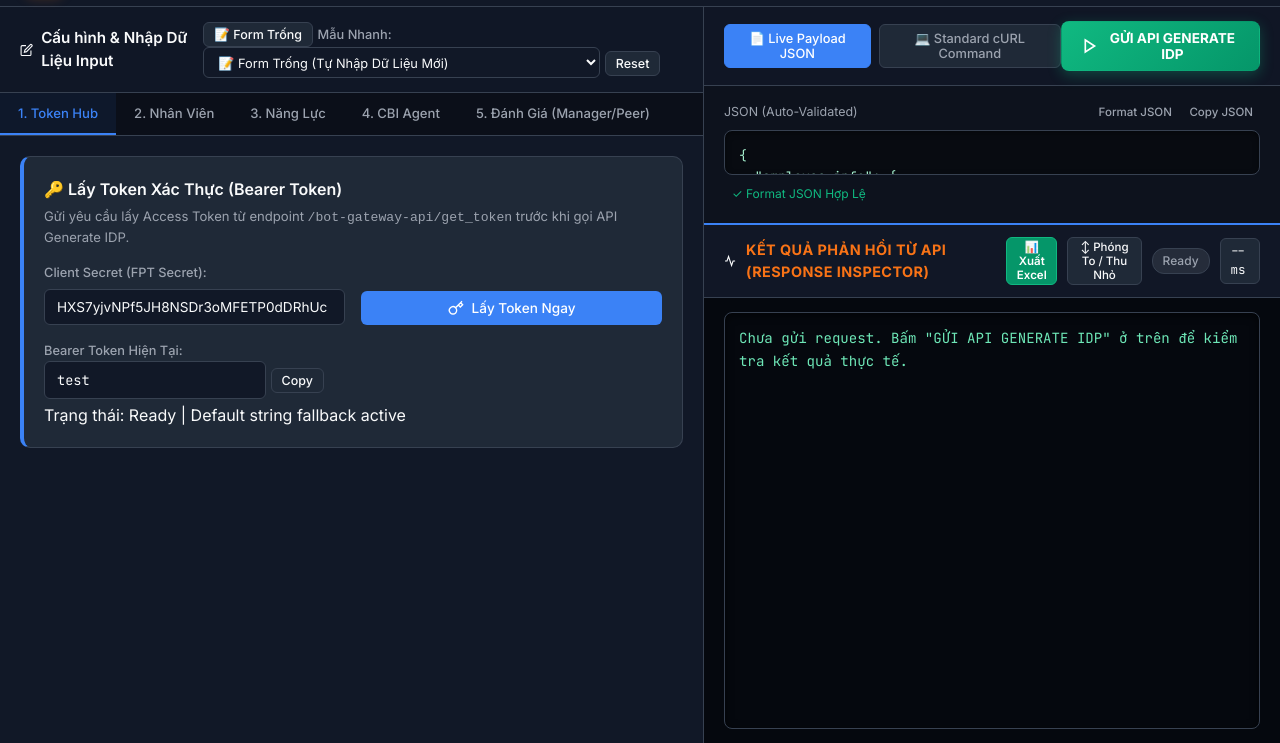
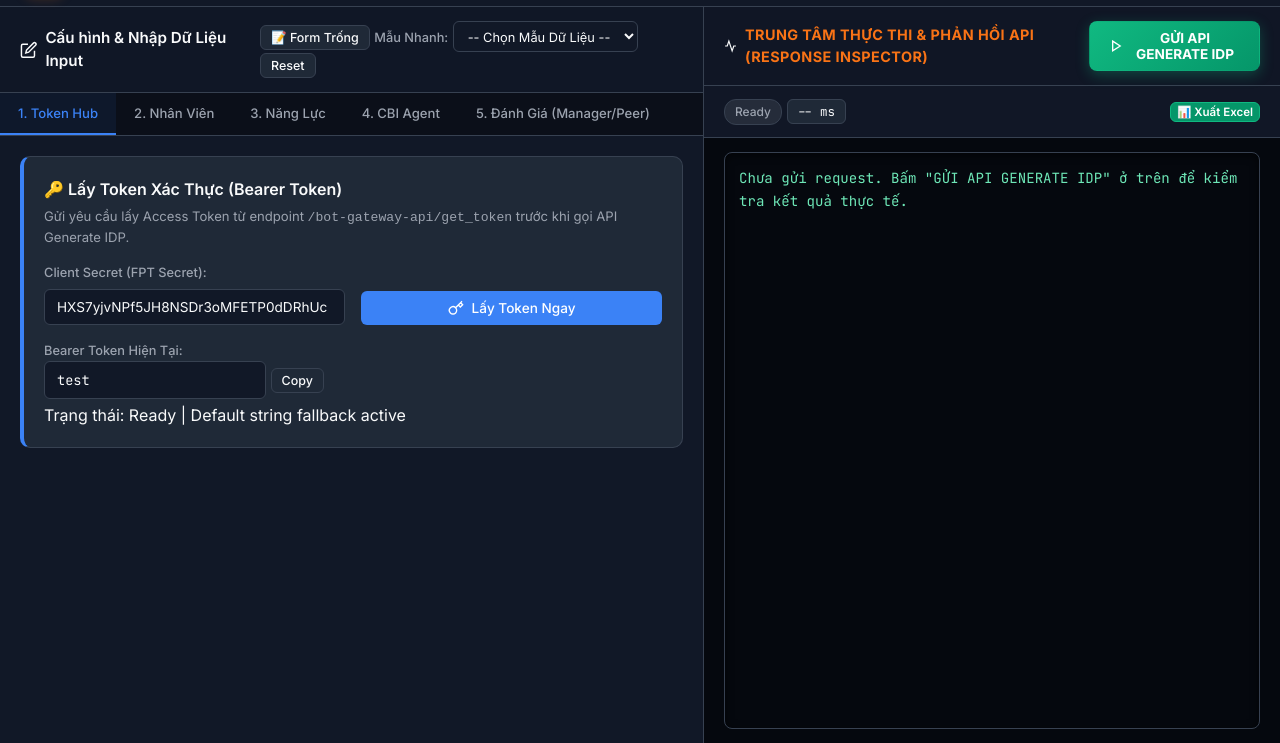
Before and after one commit to uongngocson/fpt-ai-tester, a website: page public/index.html in a window 1280 px wide. Shown: the part 57-800 px from the top of the page. Drawn offline with Linux system fonts and the light colour scheme; a script that the page names is missing.

Commit message:
Hide JSON Editor and cURL view UI to dedicate 100% right panel height to Response Inspector

```diff
--- a/public/index.html
+++ b/public/index.html
@@ -248,13 +248,13 @@
       </div>
     </main>
 
-    <!-- RIGHT PANEL: LIVE JSON EDITOR, cURL EXPORTER & RESPONSE VIEW -->
+    <!-- RIGHT PANEL: API EXECUTION & RESPONSE INSPECTOR HUB -->
     <aside class="panel preview-panel">
       <!-- HEADER TOOLS -->
       <div class="panel-header flex-between">
-        <div class="view-tabs">
-          <button class="view-tab-btn active" data-view="json-view">📄 Live Payload JSON</button>
-          <button class="view-tab-btn" data-view="curl-view">💻 Standard cURL Command</button>
+        <div class="panel-title">
+          <svg width="18" height="18" viewBox="0 0 24 24" fill="none" stroke="currentColor" stroke-width="2.2"><polyline points="22 12 18 12 15 21 9 3 6 12 2 12"/></svg>
+          <span class="inspector-heading-text">TRUNG TÂM THỰC THI & PHẢN HỒI API (RESPONSE INSPECTOR)</span>
         </div>
 
         <!-- MAIN EXECUTE BUTTON -->
@@ -264,45 +264,26 @@
         </button>
       </div>
 
-      <!-- VIEWER CONTAINERS -->
-      <div class="viewer-body">
-
-        <!-- JSON EDITOR VIEW -->
+      <!-- HIDDEN VIEWER CONTAINERS (PRESERVED IN DOM FOR JS BACKEND DATA SYNC) -->
+      <div class="viewer-body hidden" style="display:none !important;">
         <div id="json-view" class="view-pane active">
-          <div class="code-toolbar flex-between mb-2">
-            <span class="code-lang">JSON (Auto-Validated)</span>
-            <div class="code-actions">
-              <button id="btnFormatJson" class="btn btn-ghost btn-xs">Format JSON</button>
-              <button id="btnCopyJson" class="btn btn-ghost btn-xs">Copy JSON</button>
-            </div>
-          </div>
           <textarea id="jsonEditor" class="code-textarea font-mono" spellcheck="false"></textarea>
           <div id="jsonSyntaxStatus" class="syntax-status valid">✓ Format JSON Hợp Lệ</div>
         </div>
-
-        <!-- cURL COMMAND VIEW -->
         <div id="curl-view" class="view-pane">
-          <div class="code-toolbar flex-between mb-2">
-            <span class="code-lang">cURL Bash Command</span>
-            <button id="btnCopyCurl" class="btn btn-ghost btn-xs">Copy cURL Command</button>
-          </div>
           <pre id="curlDisplay" class="code-block font-mono"></pre>
         </div>
-
       </div>
 
-      <!-- BOTTOM PANEL: API RESPONSE INSPECTOR -->
-      <div id="responseInspector" class="response-inspector">
+      <!-- FULL HEIGHT PANEL: API RESPONSE INSPECTOR -->
+      <div id="responseInspector" class="response-inspector full-height">
         <div class="inspector-header flex-between">
-          <div class="inspector-title">
-            <svg width="18" height="18" viewBox="0 0 24 24" fill="none" stroke="currentColor" stroke-width="2.2"><polyline points="22 12 18 12 15 21 9 3 6 12 2 12"/></svg>
-            <span class="inspector-heading-text">KẾT QUẢ PHẢN HỒI TỪ API (RESPONSE INSPECTOR)</span>
+          <div class="response-metrics-left">
+            <span id="resStatusBadge" class="badge badge-neutral">Ready</span>
+            <span id="resLatency" class="metric-tag">-- ms</span>
           </div>
           <div class="response-metrics">
             <button id="btnExportExcel" class="btn btn-secondary btn-xs btn-excel-green" title="Xuất dữ liệu & Kết quả ra file Excel .xlsx">📊 Xuất Excel</button>
-            <button id="btnToggleExpandResponse" class="btn btn-secondary btn-xs" title="Phóng to / Thu nhỏ vùng xem kết quả">↕ Phóng To / Thu Nhỏ</button>
-            <span id="resStatusBadge" class="badge badge-neutral">Ready</span>
-            <span id="resLatency" class="metric-tag">-- ms</span>
           </div>
         </div>
 
--- a/public/styles.css
+++ b/public/styles.css
@@ -433,28 +433,17 @@ label {
 }
 
 /* --------------------------------------------------------------------------
-   RESPONSE INSPECTOR (EXPANDED & PROMINENT)
+   RESPONSE INSPECTOR (100% FULL HEIGHT RIGHT PANEL)
    -------------------------------------------------------------------------- */
 .response-inspector {
-  height: 520px;
-  max-height: 75vh;
-  border-top: 2px solid var(--primary);
+  flex: 1;
+  height: 100%;
+  max-height: 100%;
+  border-top: none;
   background-color: #0c1017;
   display: flex;
   flex-direction: column;
   overflow: hidden;
-  transition: all 0.3s cubic-bezier(0.4, 0, 0.2, 1);
-}
-
-.response-inspector.expanded {
-  position: absolute;
-  top: 0;
-  left: 0;
-  right: 0;
-  bottom: 0;
-  height: 100% !important;
-  max-height: 100% !important;
-  z-index: 20;
 }
 
 .inspector-header {
```
